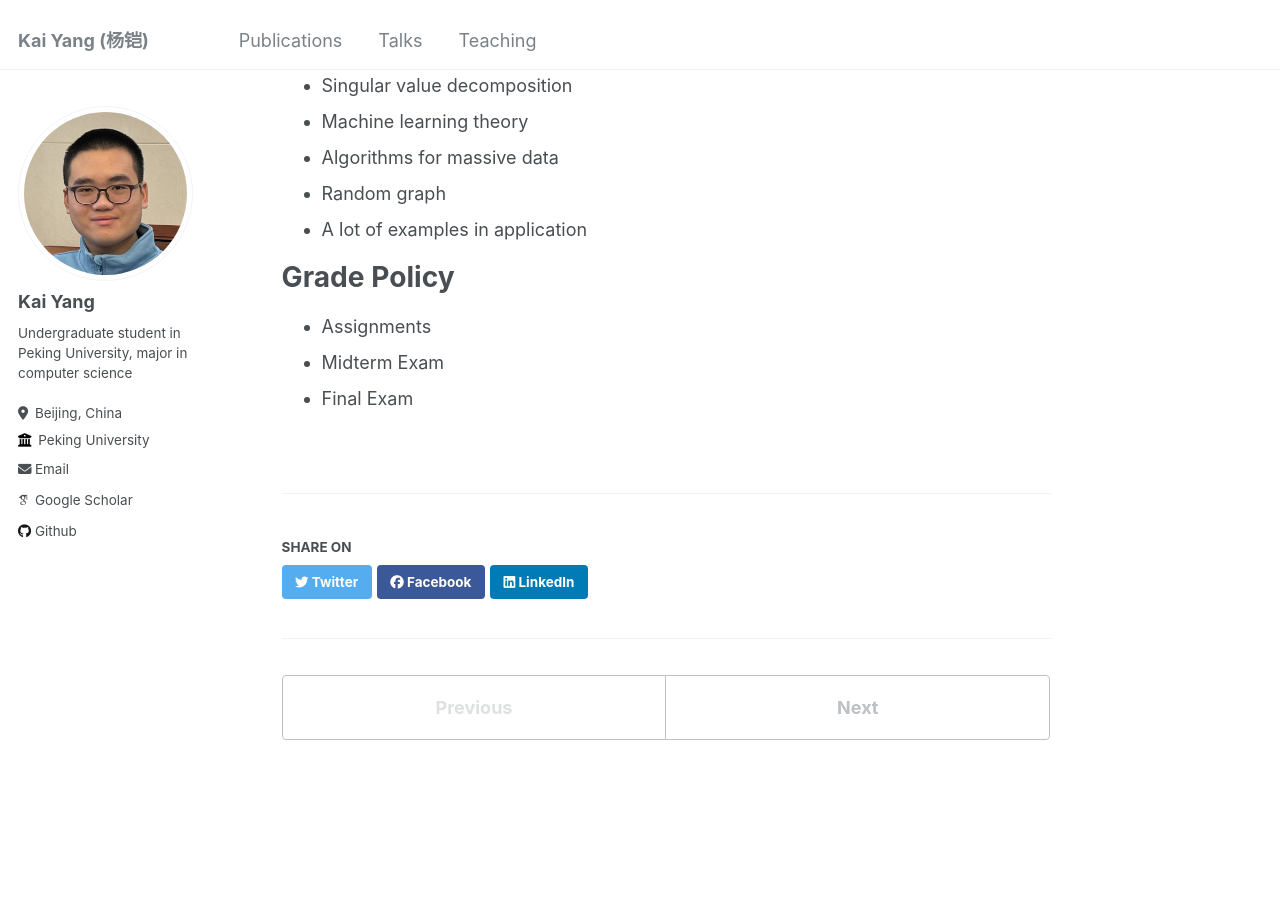
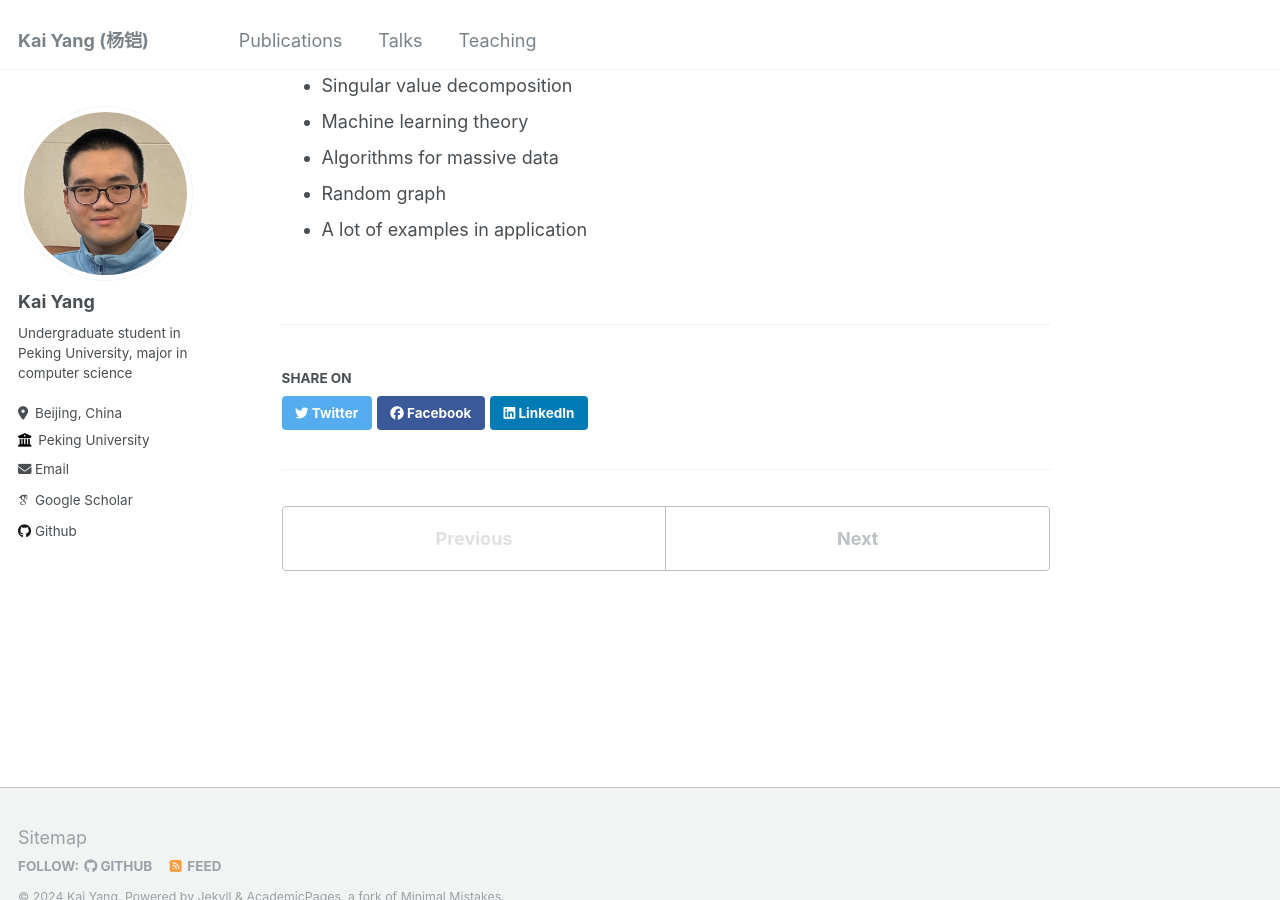
Before and after one commit to YK-YoungK/yk-youngk.github.io, a Jekyll site: the page built from _teaching/2023-fall-MFIA.md, in a window 1280 px wide and 900 px high, scrolled down 422 px. Built offline with Jekyll 4.4.1, drawn with Linux system fonts in a browser that asks for light colours; some web fonts are replaced.

Commit message:
Update about & teaching

```diff
--- a/_teaching/2023-fall-MFIA.md
+++ b/_teaching/2023-fall-MFIA.md
@@ -23,11 +23,6 @@ Contents
 - Random graph
 - A lot of examples in application
 
-Grade Policy
-======
-- Assignments
-- Midterm Exam
-- Final Exam
 
 <!-- Heading 3
 ====== -->
```
Also changed, not shown: _pages/about.md (+1 -1 lines), _teaching/2024-spring-RA.md (+0 -6 lines).
